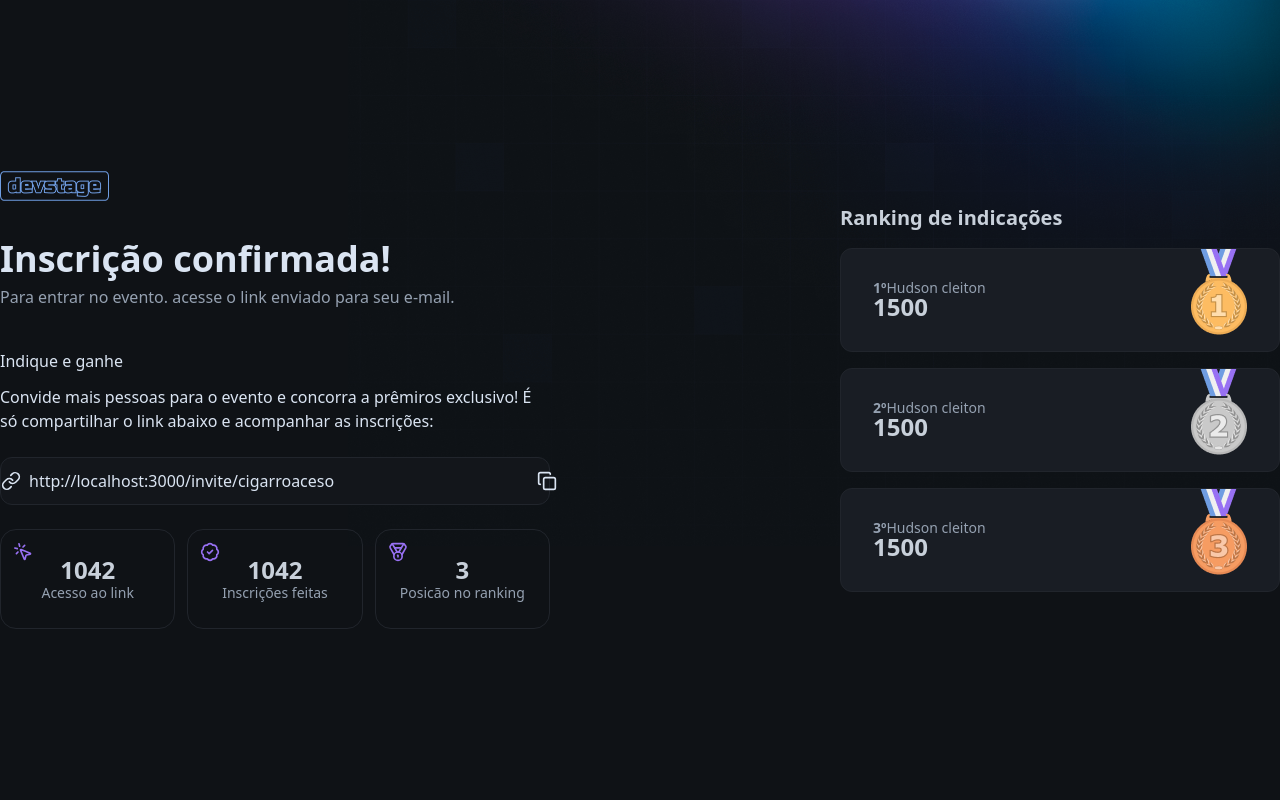
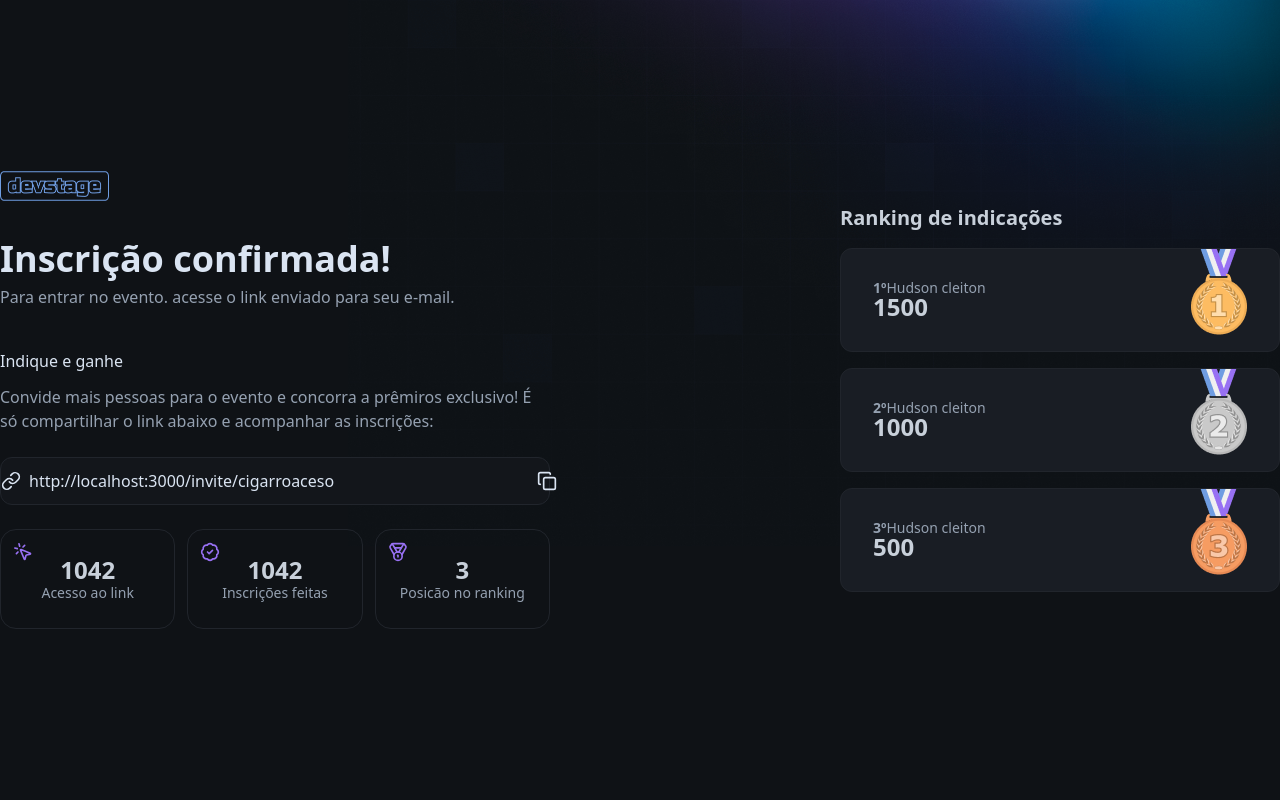
Before and after one commit to Primata83/connect, a Next.js app: page /invite in a window 1280 px wide. Shown: the top 800 px of the page. Built offline with nearby package versions, Linux system fonts and the light colour scheme.

Commit message:
vai pokemon vai

```diff
--- /dev/null
+++ b/src/app/invite/inviteLinkInput.tsx
@@ -0,0 +1,22 @@
+import { IconButton } from "@/components/icon-botton"
+import { InputRoot, InputIcon, InputField } from "@/components/input"
+import { Link, Copy } from "lucide-react"
+
+export function InviteLinkInput () {
+    return (
+        <InputRoot>
+        <InputIcon>
+            <Link className='size-5'/>
+        </InputIcon>
+        <InputField
+            readOnly
+            defaultValue="http://localhost:3000/invite/cigarroaceso" />
+
+        <IconButton className='-mr-2'>
+            <Copy className='size-5'/>
+        </IconButton>
+    </InputRoot>
+    )
+}
+
+export default InviteLinkInput
--- a/src/app/invite/page.tsx
+++ b/src/app/invite/page.tsx
@@ -1,12 +1,8 @@
 import Image from 'next/image'
 import logo from '../../assets/logo.png'
-import { InputField, InputIcon, InputRoot } from '@/components/input'
-import { BadgeCheck, Copy, Link, Medal, MousePointerClick } from 'lucide-react'
-import { IconButton } from '@/components/icon-botton'
-
-import gold from '../../assets/medalGold.png'
-import silver from '../../assets/medalSilver.png'
-import cooper from '../../assets/medalCooper.png'
+import { Ranking } from './ranking'
+import { Stats } from './stats'
+import {InviteLinkInput} from './inviteLinkInput'
 
 export default function InvitePage() {
     return (
@@ -24,84 +20,18 @@ export default function InvitePage() {
                     <div className='space-y-3'>
                         <h2>Indique e ganhe
                         </h2>
-                        <p className='text-gray-3000'>
+                        <p className='text-gray-300'>
                             Convide mais pessoas para o evento e concorra a prêmiros exclusivo! É
                             só compartilhar o link abaixo e acompanhar as inscrições:
                         </p>
                     </div>
 
-                    <InputRoot>
-                        <InputIcon>
-                            <Link className='size-5'/>
-                        </InputIcon>
-                        <InputField readOnly  defaultValue="http://localhost:3000/invite/cigarroaceso"/>
-                        <IconButton className='-mr-2'>
-                            <Copy className='size-5'/>
-                        </IconButton>
-                    </InputRoot>
+                    <InviteLinkInput />
 
-                    <div className='grid gap-3 md:grid-cols-3'>
-                        <div className='relative bg-gray-700- border border-gray-600 px-4 py-7 flex flex-col items-center justify-center gap-1 rounded-2xl'>
-                            <span className='font-heading text-2xl font-semibold text-gray-200 leading-none'>1042</span>
-                            <span className='text-sm text-gray-300 leading-none text-center'>Acesso ao link</span>
-                            <MousePointerClick className='size-5 text-purple absolute top-3 left-3'/>
-                        </div>
-                        <div className='relative bg-gray-700- border border-gray-600 px-4 py-7 flex flex-col items-center justify-center gap-1 rounded-2xl'>
-                            <span className='font-heading text-2xl font-semibold text-gray-200 leading-none'>1042</span>
-                            <span className='text-sm text-gray-300 leading-none text-center'>Inscrições feitas</span>
-                            <BadgeCheck className='size-5 text-purple absolute top-3 left-3'/>
-                        </div>
-                        <div className='relative bg-gray-700- border border-gray-600 px-4 py-7 flex flex-col items-center justify-center gap-1 rounded-2xl'>
-                            <span className='font-heading text-2xl font-semibold text-gray-200 leading-none'>3</span>
-                            <span className='text-sm text-gray-300 leading-none text-center'>Posicão no ranking</span>
-                            <Medal className='size-5 text-purple absolute top-3 left-3'/>
-                        </div>
-                    </div>
+                    <Stats />
                 </div>
             </div>
-
-            <div className='w-full max-w-[440px] space-y-5'>
-                <h2 className='text-gray-200 text-xl font-heading font-semibold leading-none'>
-                    Ranking de indicações
-                </h2>
-                <div className='space-y-4'>
-                    <div className='relative rounded-xl bg-gray-700 border border-gray-600 p-8 flex flex-col justify-center'>
-                        <span className='text-sm text-gray-300 leading-none'>
-                            <span className='font-bold'>1º</span>
-                            Hudson cleiton
-                        </span>
-
-                        <span className='font-heading text-2xl font-semibold text-gray-200 leading-none'>
-                            1500
-                        </span>
-                        <Image src={gold} alt='medalha de ouro' className='absolute top-0 right-8'/>
-                    </div>
-                    <div className='relative rounded-xl bg-gray-700 border border-gray-600 p-8 flex flex-col justify-center'>
-                        <span className='text-sm text-gray-300 leading-none'>
-                        <span className='font-bold'>2º</span>
-                            Hudson cleiton
-                        </span>
-
-                        <span className='font-heading text-2xl font-semibold text-gray-200 leading-none'>
-                            1500
-                        </span>
-                        <Image src={silver} alt='medalha de ouro' className='absolute top-0 right-8'/>
-                    </div>
-                    <div className='relative rounded-xl bg-gray-700 border border-gray-600 p-8 flex flex-col justify-center'>
-                        <span className='text-sm text-gray-300 leading-none'>
-                        <span className='font-bold'>3º</span>
-                            Hudson cleiton
-                        </span>
-
-                        <span className='font-heading text-2xl font-semibold text-gray-200 leading-none'>
-                            1500
-                        </span>
-                        <Image src={cooper} alt='medalha de ouro' className='absolute top-0 right-8'/>
-                    </div>
-
-                </div>
-            </div>
+        <Ranking/>
         </div>
     )
-
 }
--- /dev/null
+++ b/src/app/invite/ranking.tsx
@@ -0,0 +1,51 @@
+import Image from 'next/image'
+
+import gold from '../../assets/medalGold.png'
+import silver from '../../assets/medalSilver.png'
+import cooper from '../../assets/medalCooper.png'
+
+export function Ranking () {
+    return (
+        <div className='w-full max-w-[440px] space-y-5'>
+                <h2 className='text-gray-200 text-xl font-heading font-semibold leading-none'>
+                    Ranking de indicações
+                </h2>
+                <div className='space-y-4'>
+                    <div className='relative rounded-xl bg-gray-700 border border-gray-600 p-8 flex flex-col justify-center'>
+                        <span className='text-sm text-gray-300 leading-none'>
+                            <span className='font-bold'>1º</span>
+                            Hudson cleiton
+                        </span>
+
+                        <span className='font-heading text-2xl font-semibold text-gray-200 leading-none'>
+                            1500
+                        </span>
+                        <Image src={gold} alt='medalha de ouro' className='absolute top-0 right-8'/>
+                    </div>
+                    <div className='relative rounded-xl bg-gray-700 border border-gray-600 p-8 flex flex-col justify-center'>
+                        <span className='text-sm text-gray-300 leading-none'>
+                        <span className='font-bold'>2º</span>
+                            Hudson cleiton
+                        </span>
+
+                        <span className='font-heading text-2xl font-semibold text-gray-200 leading-none'>
+                            1000
+                        </span>
+                        <Image src={silver} alt='medalha de ouro' className='absolute top-0 right-8'/>
+                    </div>
+                    <div className='relative rounded-xl bg-gray-700 border border-gray-600 p-8 flex flex-col justify-center'>
+                        <span className='text-sm text-gray-300 leading-none'>
+                        <span className='font-bold'>3º</span>
+                            Hudson cleiton
+                        </span>
+
+                        <span className='font-heading text-2xl font-semibold text-gray-200 leading-none'>
+                            500
+                        </span>
+                        <Image src={cooper} alt='medalha de ouro' className='absolute top-0 right-8'/>
+                    </div>
+                </div>
+            </div>
+    )
+}
+export default Ranking
--- /dev/null
+++ b/src/app/invite/stats.tsx
@@ -0,0 +1,25 @@
+import { MousePointerClick, BadgeCheck, Medal } from "lucide-react"
+
+export function Stats () {
+    return (
+        <div className='grid gap-3 md:grid-cols-3'>
+            <div className='relative bg-gray-700- border border-gray-600 px-4 py-7 flex flex-col items-center justify-center gap-1 rounded-2xl'>
+                <span className='font-heading text-2xl font-semibold text-gray-200 leading-none'>1042</span>
+                <span className='text-sm text-gray-300 leading-none text-center'>Acesso ao link</span>
+                <MousePointerClick className='size-5 text-purple absolute top-3 left-3'/>
+            </div>
+            <div className='relative bg-gray-700- border border-gray-600 px-4 py-7 flex flex-col items-center justify-center gap-1 rounded-2xl'>
+                <span className='font-heading text-2xl font-semibold text-gray-200 leading-none'>1042</span>
+                <span className='text-sm text-gray-300 leading-none text-center'>Inscrições feitas</span>
+                <BadgeCheck className='size-5 text-purple absolute top-3 left-3'/>
+            </div>
+            <div className='relative bg-gray-700- border border-gray-600 px-4 py-7 flex flex-col items-center justify-center gap-1 rounded-2xl'>
+                <span className='font-heading text-2xl font-semibold text-gray-200 leading-none'>3</span>
+                <span className='text-sm text-gray-300 leading-none text-center'>Posicão no ranking</span>
+                <Medal className='size-5 text-purple absolute top-3 left-3'/>
+            </div>
+        </div>
+    )
+}
+
+export default Stats
```
